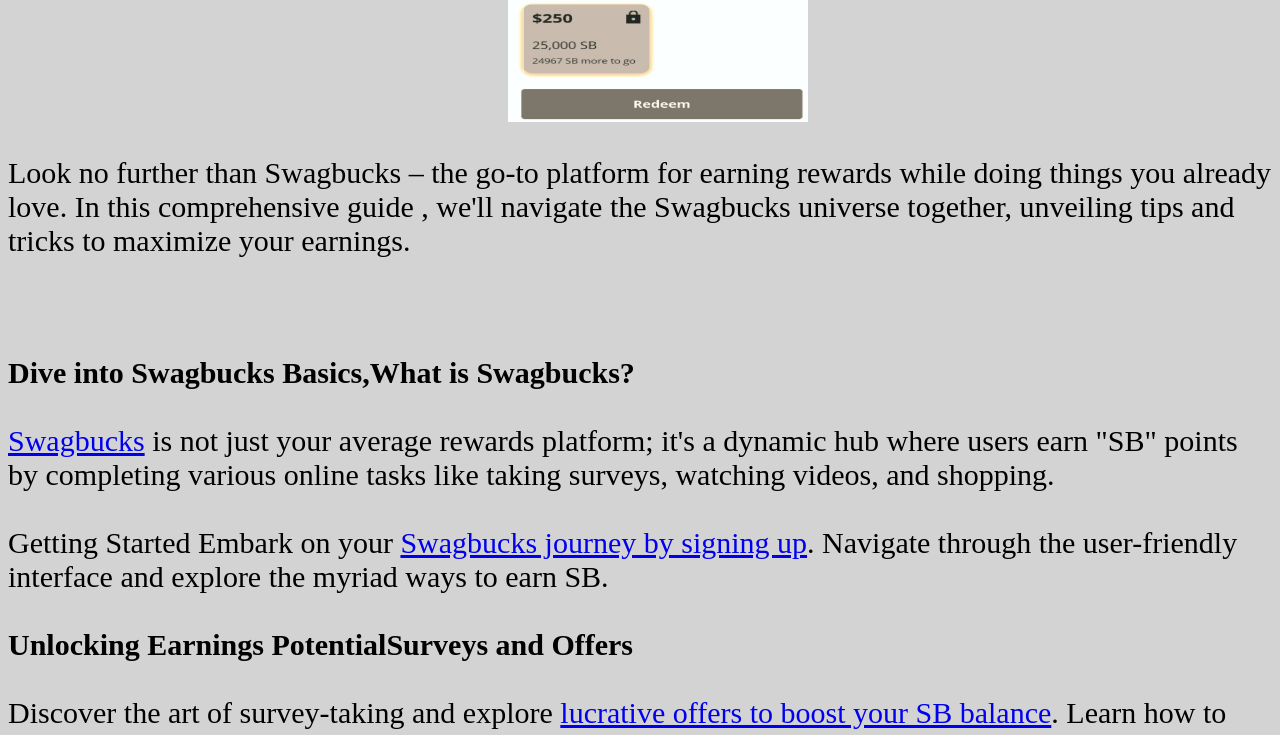
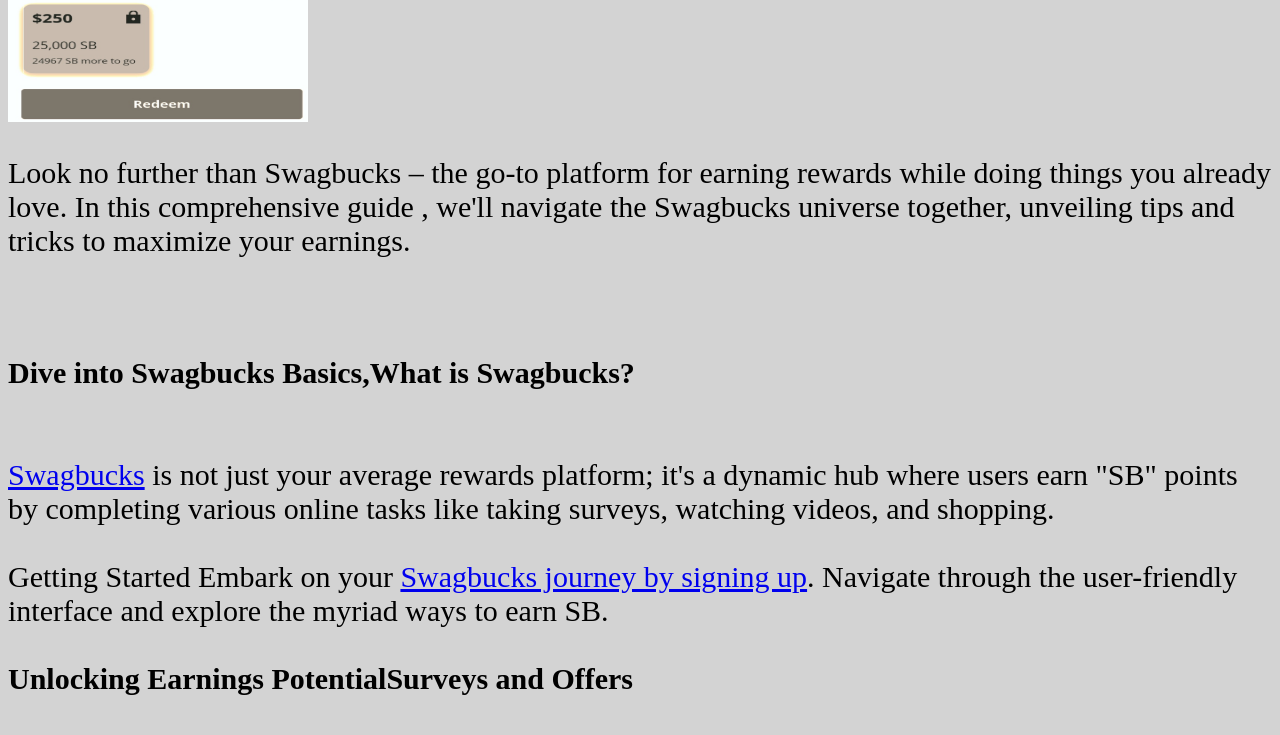
Before and after one commit to Hub7sivan/Swag, a plain HTML site: page index.html in a window 1280 px wide. Shown: the part 836-1571 px from the top of the page. Drawn offline with Linux system fonts and the light colour scheme.

Commit message:
Update index.html

```diff
--- a/index.html
+++ b/index.html
@@ -12,19 +12,19 @@
   <a href="https://www.swagbucks.com/p/register?rb=148805016"><h1 style="color: deepskyblue;background-color: whitesmoke;">Swag Bucks</h1></a><h1>Uncover the Swagbucks Gold Mine: <br>Your Gateway to Online Rewards</h1> <br><br>
    <p style="text-align: center;"> Are you ready to turn your online activities into tangible  rewards? </p>
    <p style="text-align: center;">Make <a href="https://www.swagbucks.com/p/register?rb=148805016">real money</a> into your account (paypal).</p><br><br>
-   <a href="https://www.swagbucks.com/p/register?rb=148805016" class="img3"><img src="3.jpg" alt=""height="400" width="300"></a>
+   <a href="https://www.swagbucks.com/p/register?rb=148805016" class="img"><img src="3.jpg" alt=""height="400" width="300"></a>
     <p>Look no further than Swagbucks – the go-to platform for earning rewards while doing things you already love. In this comprehensive guide
     , we'll navigate the Swagbucks universe together, unveiling tips and tricks to maximize your earnings.</p>
-   <p> <br><br><b>Dive into Swagbucks Basics,What is Swagbucks?</b> <br><br><a href="https://www.swagbucks.com/p/register?rb=148805016">Swagbucks</a> is not just your average rewards platform; it's a dynamic hub where users earn "SB" points by completing various online tasks like taking surveys, watching videos, and shopping.
+   <p> <br><br><b>Dive into Swagbucks Basics,What is Swagbucks?</b> <br><br><br><a href="https://www.swagbucks.com/p/register?rb=148805016">Swagbucks</a> is not just your average rewards platform; it's a dynamic hub where users earn "SB" points by completing various online tasks like taking surveys, watching videos, and shopping.
     <br><br>Getting Started Embark on your <a href="https://www.swagbucks.com/p/register?rb=148805016">Swagbucks journey by signing up</a>. Navigate through the user-friendly interface and explore the myriad ways to earn SB.
-   <br><br><b> Unlocking Earnings PotentialSurveys and Offers</b><br><br> Discover the art of survey-taking and explore <a href="https://www.swagbucks.com/p/register?rb=148805016">lucrative offers to boost your SB balance</a>. Learn how to choose the most rewarding opportunities.Watch and Earn Delve into the world of video-watching, an often overlooked goldmine on Swagbucks.
-   <br><a href="https://www.swagbucks.com/p/register?rb=148805016" class="img2"><img src="2.jpg" alt=""height="300"></a> <br><br>Find out how to turn your screen time into SB earnings.Shop Smartly Turn your shopping sprees into a rewarding experience by leveraging <a href="https://www.swagbucks.com/p/register?rb=148805016">Swagbucks' cashback offers</a>. Explore how to make the most of your purchases.
-    <br><br><b>Swagbucks on the GoMobile App Magic</b><br><br> Take Swagbucks wherever you go with the mobile app. Uncover features and strategies to optimize your <a href="https://www.swagbucks.com/p/register?rb=148805016"> mobile earning </a> The app that makes our online earnings by few minutes per day.
-    <br><br><b>Multiply Rewards with Referrals</b><br><br> Referral Bonuses Harness the power of the <a href="https://www.swagbucks.com/p/register?rb=148805016">Swagbucks referral program</a>. Learn the ropes of referring friends and capitalizing on bonus opportunities.
-  <br> <br><a href="https://www.swagbucks.com/p/register?rb=148805016" class="img4"><img src="4.jpg" alt="" width="400"  height="400"></a> <br><br><b>The Sweet Taste of RedemptionReward Options</b><br><br> Galore Explore the myriad redemption options, from gift cards to cold hard PayPal cash. Understand the best strategies for <a href="https://www.swagbucks.com/p/register?rb=148805016">cashing by your well-earned SB</a>.
+   <br><br><b> Unlocking Earnings PotentialSurveys and Offers</b><br><br><br> Discover the art of survey-taking and explore <a href="https://www.swagbucks.com/p/register?rb=148805016">lucrative offers to boost your SB balance</a>. Learn how to choose the most rewarding opportunities.Watch and Earn Delve into the world of video-watching, an often overlooked goldmine on Swagbucks.
+   <br><br><a href="https://www.swagbucks.com/p/register?rb=148805016" class="img2"><img src="2.jpg" alt=""height="300"></a> <br><br>Find out how to turn your screen time into SB earnings.Shop Smartly Turn your shopping sprees into a rewarding experience by leveraging <a href="https://www.swagbucks.com/p/register?rb=148805016">Swagbucks' cashback offers</a>. Explore how to make the most of your purchases.
+    <br><br><b>Swagbucks on the GoMobile App Magic</b><br><br><br> Take Swagbucks wherever you go with the mobile app. Uncover features and strategies to optimize your <a href="https://www.swagbucks.com/p/register?rb=148805016"> mobile earning </a> The app that makes our online earnings by few minutes per day.
+    <br><br><b>Multiply Rewards with Referrals</b><br><br><br> Referral Bonuses Harness the power of the <a href="https://www.swagbucks.com/p/register?rb=148805016">Swagbucks referral program</a>. Learn the ropes of referring friends and capitalizing on bonus opportunities.
+  <br> <br><a href="https://www.swagbucks.com/p/register?rb=148805016" class="img"><img src="4.jpg" alt="" width="400"  height="400"></a> <br><br><b>The Sweet Taste of RedemptionReward Options</b><br><br><br> Galore Explore the myriad redemption options, from gift cards to cold hard PayPal cash. Understand the best strategies for <a href="https://www.swagbucks.com/p/register?rb=148805016">cashing by your well-earned SB</a>.
 
-    <br><br><b>Swagbucks Wisdom:</b><br><br> Tips and TricksDaily Goals and Streaks Discover the secrets to meeting daily goals and maintaining <a href="https://www.swagbucks.com/p/register?rb=148805016">streaks for consistent SB earnings</a>.Time Management Learn how to strike the perfect balance, ensuring that Swagbucks fits seamlessly into your daily routine.
-    <br><a href="https://www.swagbucks.com/p/register?rb=148805016" class="img5"><img src=5.jpg" alt="" width="300" height="400"></a><br><br><b>Conclusion:</b><br><br> We wrap up this journey through the Swagbucks universe, remember that the key to success lies in consistency, smart choices, and a bit of exploration. Swagbucks is not just a rewards platform; it's a community where savvy users unlock a world of possibilities. Start your Swagbucks adventure today, and let the rewards roll in. <br><br>
+    <br><br><b>Swagbucks Wisdom:</b><br><br><br> Tips and TricksDaily Goals and Streaks Discover the secrets to meeting daily goals and maintaining <a href="https://www.swagbucks.com/p/register?rb=148805016">streaks for consistent SB earnings</a>.Time Management Learn how to strike the perfect balance, ensuring that Swagbucks fits seamlessly into your daily routine.
+    <br><a href="https://www.swagbucks.com/p/register?rb=148805016" class="img"><img src="5.jpg" alt="" width="300" height="400"></a><br><br><b>Conclusion:</b><br><br><br> We wrap up this journey through the Swagbucks universe, remember that the key to success lies in consistency, smart choices, and a bit of exploration. Swagbucks is not just a rewards platform; it's a community where savvy users unlock a world of possibilities. Start your Swagbucks adventure today, and let the rewards roll in. <br><br>
     <a href="https://www.swagbucks.com/p/register?rb=148805016">Sign up now</a> and share your Swagbucks experiences in the comments below. <br><br><div class="buttoncenter"><a href="https://www.swagbucks.com/p/register?rb=148805016"><button class="button"><b>SwagBucks: Sign in</b></button></a></div>
     <br><br><b><p>Call-to-Action:</b><br><br>Ready to join the Swagbucks revolution?  Connect with the Swagbucks community on social media and embark on a rewarding journey like never before!</p></p>
 </body>
```
